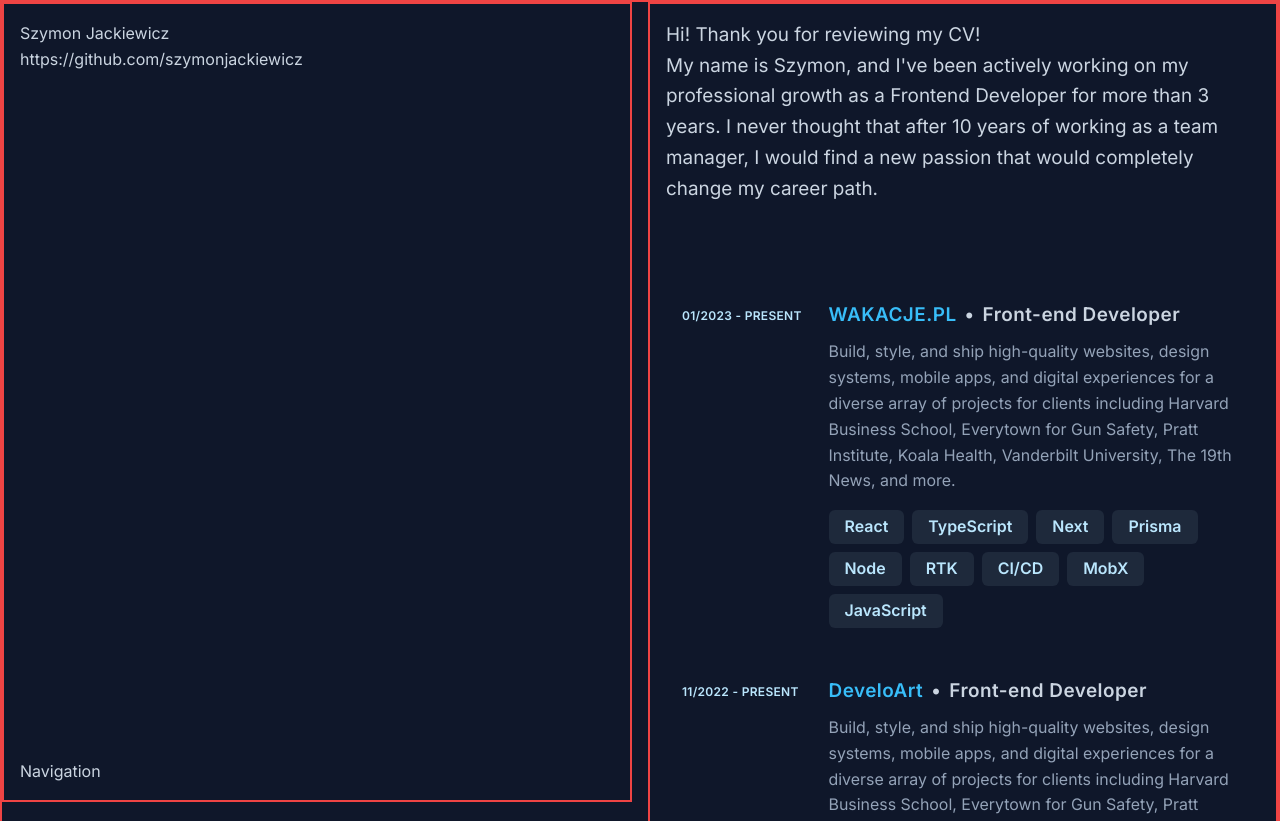
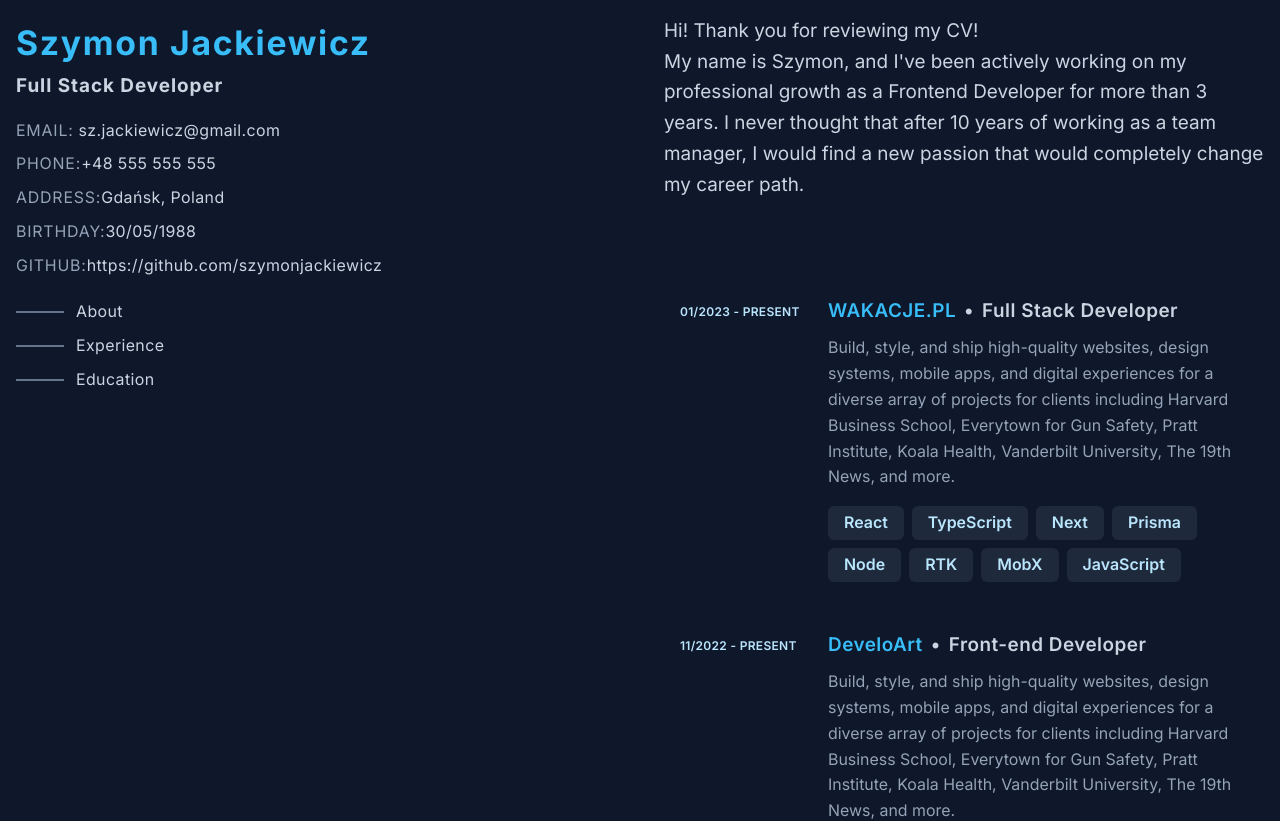
Before and after one commit to SzJackiewicz/resume, a Next.js app: page / in a window 1280 px wide. Shown: the top 821 px of the page. Built offline with nearby package versions, Linux system fonts and the light colour scheme; what fluid-tailwind would draw is missing.

Commit message:
HEADER with nav styling

```diff
--- a/src/app/components/molecules/About.tsx
+++ b/src/app/components/molecules/About.tsx
@@ -1,11 +1,12 @@
+import { PersonalData } from '@/app/content/content'
+import { PersonalDataContainer } from './PersonalDataContainer'
+
 export const About = () => {
   return (
     <div>
-      Szymon Jackiewicz
-      <br />
-      <span className='text-balance'>
-        <a href='https://github.com/szymonjackiewicz'>https://github.com/szymonjackiewicz</a>
-      </span>
+      <h1 className='text-xl font-bold tracking-wider text-sky-400'>{PersonalData.name}</h1>
+      <h2 className='text-base font-bold tracking-wider'>Full Stack Developer</h2>
+      <PersonalDataContainer />
     </div>
   )
 }
--- a/src/app/components/molecules/Navigation.tsx
+++ b/src/app/components/molecules/Navigation.tsx
@@ -1,3 +1,26 @@
 export const Navigation = () => {
-  return <nav>Navigation</nav>
+  return (
+    <nav className='py-4'>
+      <ul className='flex flex-col gap-2 text-sm tracking-wide text-slate-300'>
+        <li>
+          <a className='group flex cursor-pointer items-center gap-3'>
+            <span className='block h-[1px] w-12 border-[1px] border-solid border-slate-500 transition-all group-hover:w-16 group-hover:border-slate-300'></span>
+            <span className='group-hover:text-slate-200'>About</span>
+          </a>
+        </li>
+        <li>
+          <a className='group flex cursor-pointer items-center gap-3'>
+            <span className='block h-[1px] w-12 border-[1px] border-solid border-slate-500 transition-all group-hover:w-16 group-hover:border-slate-300'></span>
+            <span className='group-hover:text-slate-200'>Experience</span>
+          </a>
+        </li>
+        <li>
+          <a className='group flex cursor-pointer items-center gap-3'>
+            <span className='block h-[1px] w-12 border-[1px] border-solid border-slate-500 transition-all group-hover:w-16 group-hover:border-slate-300'></span>
+            <span className='group-hover:text-slate-200'>Education</span>
+          </a>
+        </li>
+      </ul>
+    </nav>
+  )
 }
--- /dev/null
+++ b/src/app/components/molecules/PersonalDataContainer.tsx
@@ -0,0 +1,37 @@
+import { PersonalData } from '@/app/content/content'
+
+export const PersonalDataContainer = () => {
+  return (
+    <ul className='text-balance pt-3 text-sm tracking-wide text-slate-300'>
+      {PersonalData.email && (
+        <li className='py-1'>
+          <span className='uppercase tracking-wider text-slate-400'>Email:</span> {PersonalData.email}
+        </li>
+      )}
+      {PersonalData.phone && (
+        <li className='py-1'>
+          <span className='uppercase tracking-wider text-slate-400'>Phone:</span>
+          {PersonalData.phone}
+        </li>
+      )}
+      {PersonalData.address && (
+        <li className='py-1'>
+          <span className='uppercase tracking-wider text-slate-400'>Address:</span>
+          {PersonalData.address}
+        </li>
+      )}
+      {PersonalData.birthday && (
+        <li className='py-1'>
+          <span className='uppercase tracking-wider text-slate-400'>Birthday:</span>
+          {PersonalData.birthday}
+        </li>
+      )}
+      {PersonalData.git && (
+        <li className='py-1'>
+          <span className='uppercase tracking-wider text-slate-400'>GitHub:</span>
+          {PersonalData.git}
+        </li>
+      )}
+    </ul>
+  )
+}
--- a/src/app/components/organisms/Aside.tsx
+++ b/src/app/components/organisms/Aside.tsx
@@ -6,7 +6,7 @@
   return (
     <aside
       data-element='Aside'
-      className='text-md w-full min-w-[375px] border-2 border-solid border-red-500 p-4 lg:w-1/2'
+      className='text-md w-full min-w-[375px] p-4 lg:w-1/2'
     >
       <section
         id='about'
--- a/src/app/components/organisms/Header.tsx
+++ b/src/app/components/organisms/Header.tsx
@@ -5,7 +5,7 @@
   return (
     <header
       data-element='Header'
-      className='top-0 flex w-full border-2 border-solid border-red-500 p-4 lg:sticky lg:top-0 lg:flex lg:max-h-screen lg:w-1/2 lg:flex-col lg:justify-between'
+      className='top-0 w-full flex-col p-4 lg:sticky lg:top-0 lg:max-h-screen lg:w-1/2'
     >
       <About />
       <Navigation />
--- a/src/app/content/content.ts
+++ b/src/app/content/content.ts
@@ -1,6 +1,6 @@
 export const experience = [
   {
-    position: 'Front-end Developer',
+    position: 'Full Stack Developer',
     company: 'WAKACJE.PL',
     period: '01/2023 - present',
     responsibilities: [
@@ -12,7 +12,7 @@
       'New employee onboarding',
       'Participating in meetings about application architecture',
     ],
-    technologies: ['React', 'TypeScript', 'Next', 'Prisma', 'Node', 'RTK', 'CI/CD', 'MobX', 'JavaScript'],
+    technologies: ['React', 'TypeScript', 'Next', 'Prisma', 'Node', 'RTK', 'MobX', 'JavaScript'],
   },
   {
     position: 'Front-end Developer',
@@ -29,7 +29,7 @@
     technologies: ['React', 'TypeScript', 'Next', 'Tailwind', 'Zustand'],
   },
   {
-    position: 'Junior Frontend Developer',
+    position: 'Junior Front-end Developer',
     company: 'WAKACJE.PL',
     period: '08/2021 - 01/2023',
     responsibilities: [
@@ -39,6 +39,7 @@
       'Supporting team',
       'Responding to failures and incidents',
     ],
+    technologies: ['Redux', 'HTML', 'CSS', 'MobX', 'JavaScript'],
   },
   {
     position: 'Sales Manager',
@@ -71,3 +72,12 @@
     responsibilities: [],
   },
 ]
+
+export const PersonalData = {
+  name: 'Szymon Jackiewicz',
+  email: 'sz.jackiewicz@gmail.com',
+  phone: '+48 555 555 555',
+  address: 'Gdańsk, Poland',
+  birthday: '30/05/1988',
+  git: 'https://github.com/szymonjackiewicz',
+}
--- a/src/app/page.tsx
+++ b/src/app/page.tsx
@@ -5,7 +5,7 @@
   return (
     <main
       data-element='Main'
-      className='justify-centermin-w-[375px] mx-auto flex min-h-screen max-w-screen-xl flex-wrap gap-4 border-2 border-solid border-red-500 sm:px-8 lg:flex-nowrap lg:justify-between lg:px-0'
+      className='justify-centermin-w-[375px] mx-auto flex min-h-screen max-w-screen-xl flex-wrap gap-4 sm:px-8 lg:flex-nowrap lg:justify-between lg:px-0'
     >
       <Header data-element='Header' />
       <Aside data-element='Aside' />
```
